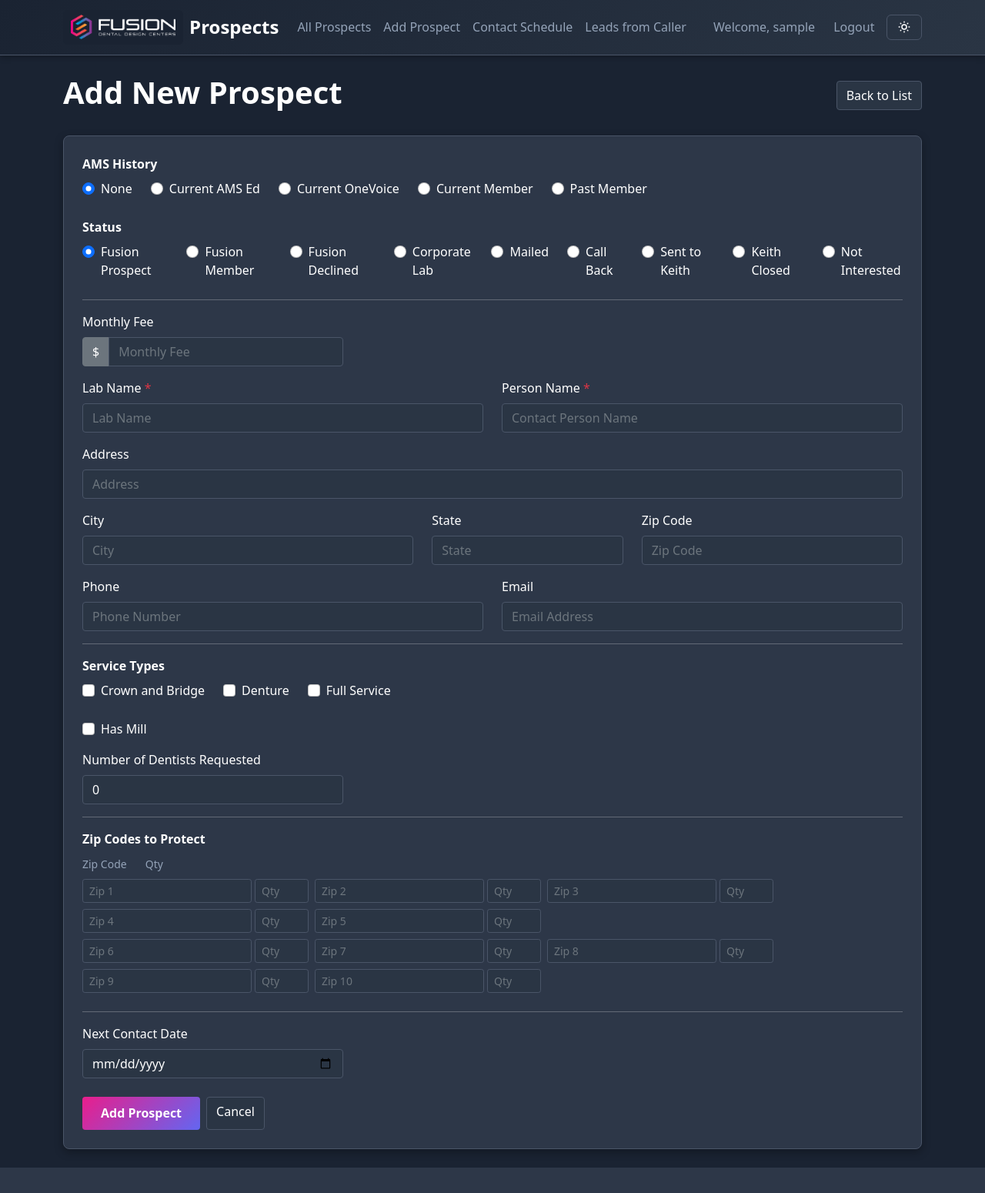
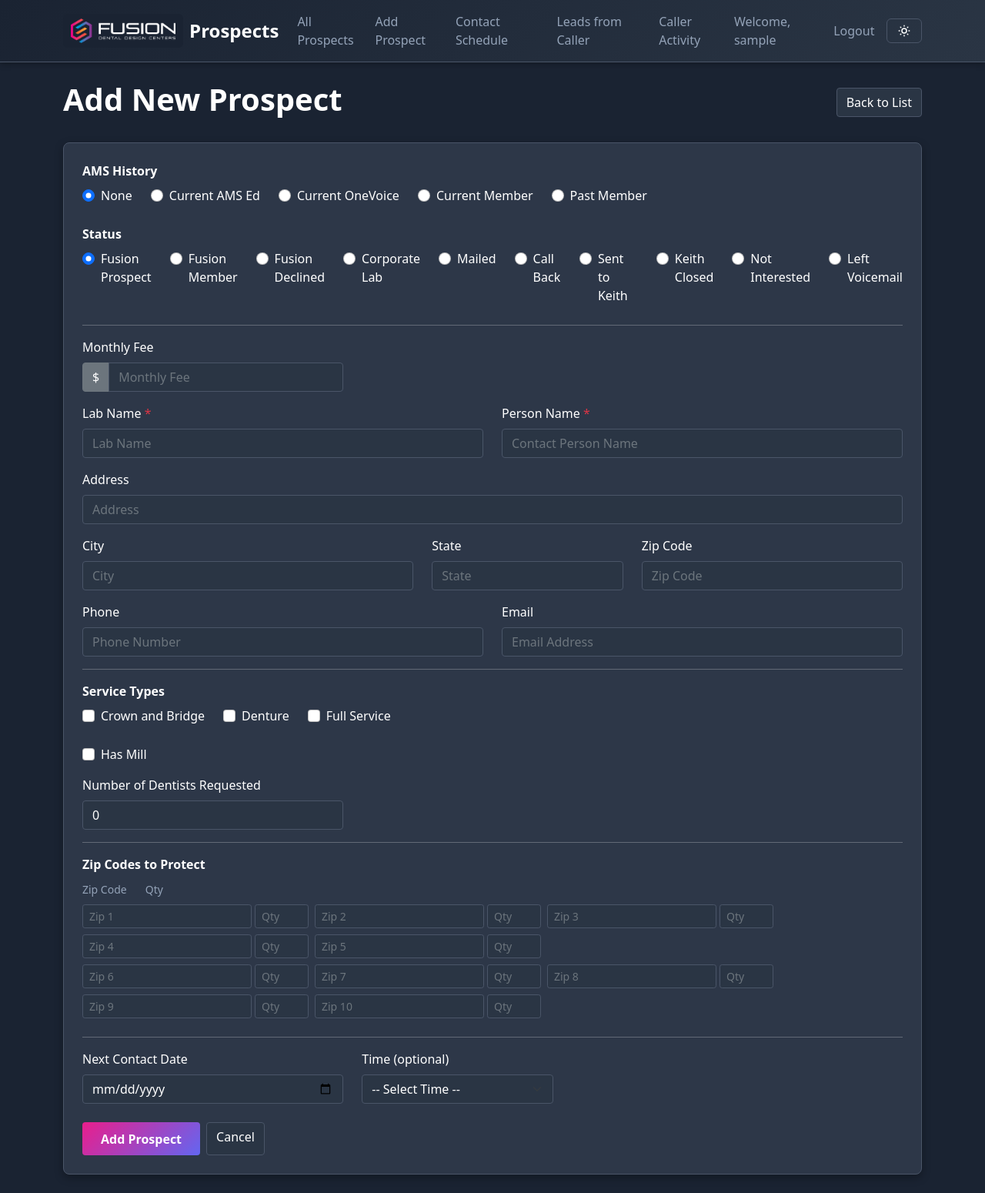
Before and after one commit to jaigner-ams/fusion, a Django app: page /prospects/add/ in a window 1280 px wide. Shown: the whole page at 77% size. Before the commit the page ends 1517 px from the top, so only its background shows below. Run offline with Django 4.2, Linux system fonts and the light colour scheme; the visitor is signed in with stand-in values (Sample User, id 1); some libraries are stand-ins or nearby versions.

Commit message:
Add left voicemail status, next contact time, caller activity tracking, and daily report email
- Add 'left_voicemail' status option for caller edit page
- Add next_contact_time field with 15-min interval dropdown to prospect edit, detail, and list views
- Add created_by field to ProspectNote for tracking who wrote each note
- Add caller activity report page for admin to monitor caller notes by date
- Add daily caller activity email command (send_caller_activity_report) with 10 PM cron
- Add View button to prospect edit page header
- Fix timezone-aware date filtering for activity queries

Co-Authored-By: Claude Opus 4.6 <noreply@anthropic.com>

```diff
--- a/prospects/forms.py
+++ b/prospects/forms.py
@@ -1,9 +1,27 @@
 from django import forms
+from datetime import time as dt_time
 from .models import Prospect, ProspectNote, ProspectServiceType, LeadReferral
+
+
+def _time_slot_choices(include_blank=True):
+    """Generate 15-minute interval time slots from 7:00 AM to 7:00 PM"""
+    choices = [('', '-- Select Time --')] if include_blank else []
+    for hour in range(7, 20):  # 7 AM to 7 PM
+        for minute in (0, 15, 30, 45):
+            t = dt_time(hour, minute)
+            label = t.strftime('%I:%M %p')
+            value = t.strftime('%H:%M')
+            choices.append((value, label))
+    return choices
 
 
 class ProspectForm(forms.ModelForm):
     """Form for creating and editing prospects"""
+
+    def __init__(self, *args, **kwargs):
+        super().__init__(*args, **kwargs)
+        if self.instance and self.instance.next_contact_time:
+            self.initial['next_contact_time'] = self.instance.next_contact_time.strftime('%H:%M')
 
     # Service types as checkboxes (multiple select)
     service_types = forms.MultipleChoiceField(
@@ -18,7 +36,7 @@ class ProspectForm(forms.ModelForm):
         fields = [
             'ams_history', 'status', 'monthly_fee', 'lab_name', 'person_name',
             'address', 'city', 'state', 'zip_code', 'phone', 'email',
-            'has_mill', 'dentists_requested', 'next_contact_date',
+            'has_mill', 'dentists_requested', 'next_contact_date', 'next_contact_time',
             'zip_protect_1', 'zip_protect_2', 'zip_protect_3',
             'zip_protect_4', 'zip_protect_5', 'zip_protect_6',
             'zip_protect_7', 'zip_protect_8', 'zip_protect_9', 'zip_protect_10',
@@ -75,6 +93,10 @@ class ProspectForm(forms.ModelForm):
                 'class': 'form-control',
                 'type': 'date'
             }),
+            'next_contact_time': forms.Select(
+                attrs={'class': 'form-select'},
+                choices=_time_slot_choices(include_blank=True),
+            ),
             'zip_protect_1': forms.TextInput(attrs={
                 'class': 'form-control form-control-sm',
                 'placeholder': 'Zip 1'
@@ -198,19 +220,29 @@ class ProspectNoteForm(forms.ModelForm):
 
 
 class NextContactDateForm(forms.ModelForm):
-    """Form for editing next contact date on detail page"""
+    """Form for editing next contact date and time on detail page"""
+
+    def __init__(self, *args, **kwargs):
+        super().__init__(*args, **kwargs)
+        if self.instance and self.instance.next_contact_time:
+            self.initial['next_contact_time'] = self.instance.next_contact_time.strftime('%H:%M')
 
     class Meta:
         model = Prospect
-        fields = ['next_contact_date']
+        fields = ['next_contact_date', 'next_contact_time']
         widgets = {
             'next_contact_date': forms.DateInput(attrs={
                 'class': 'form-control',
                 'type': 'date'
-            })
+            }),
+            'next_contact_time': forms.Select(
+                attrs={'class': 'form-select'},
+                choices=_time_slot_choices(include_blank=True),
+            ),
         }
         labels = {
-            'next_contact_date': 'Next Contact Date'
+            'next_contact_date': 'Next Contact Date',
+            'next_contact_time': 'Time',
         }
 
 
@@ -243,19 +275,6 @@ class CreateLabAccountForm(forms.Form):
         }),
         label='Send credentials via email'
     )
-
-
-def _time_slot_choices(include_blank=True):
-    """Generate 15-minute interval time slots from 7:00 AM to 7:00 PM"""
-    choices = [('', '-- Select Time --')] if include_blank else []
-    from datetime import time
-    for hour in range(7, 20):  # 7 AM to 7 PM
-        for minute in (0, 15, 30, 45):
-            t = time(hour, minute)
-            label = t.strftime('%I:%M %p')
-            value = t.strftime('%H:%M')
-            choices.append((value, label))
-    return choices
 
 
 class CallerCallbackForm(forms.Form):
@@ -335,3 +354,17 @@ class CallerNotInterestedForm(forms.Form):
         }),
         label='Note'
     )
+
+
+class CallerLeftVoicemailForm(forms.Form):
+    """Form for caller to mark a prospect as left voicemail"""
+    note = forms.CharField(
+        required=False,
+        max_length=500,
+        widget=forms.Textarea(attrs={
+            'class': 'form-control',
+            'rows': 3,
+            'placeholder': 'Optional note...'
+        }),
+        label='Note'
+    )
--- a/prospects/templates/prospects/base_prospects.html
+++ b/prospects/templates/prospects/base_prospects.html
@@ -312,6 +312,11 @@
             color: white;
         }
 
+        .badge-left-voicemail {
+            background-color: #f97316;
+            color: white;
+        }
+
         .navbar-text {
             color: var(--text-secondary) !important;
         }
@@ -571,6 +576,7 @@
                         <a class="nav-link" href="{% url 'prospects:prospect_add' %}">Add Prospect</a>
                         <a class="nav-link" href="{% url 'prospects:contact_schedule' %}">Contact Schedule</a>
                         <a class="nav-link" href="{% url 'prospects:lead_referrals' %}">Leads from Caller</a>
+                        <a class="nav-link" href="{% url 'prospects:caller_activity' %}">Caller Activity</a>
                     {% endif %}
                 </div>
                 <div class="navbar-nav align-items-center">
--- a/prospects/templates/prospects/prospect_form.html
+++ b/prospects/templates/prospects/prospect_form.html
@@ -7,7 +7,14 @@
     <h1>{{ title }}</h1>
     <div class="d-flex gap-2">
         {% if prospect %}
+            <a href="{% url 'prospects:prospect_detail' prospect.pk %}" class="btn btn-outline-info">View</a>
             <button type="submit" form="prospect-form" class="btn btn-primary">Update Prospect</button>
+            {% if prospect.email %}
+            <form method="post" action="{% url 'prospects:send_fusion_email' prospect.pk %}" class="d-inline" onsubmit="return confirm('Send What is Fusion email to {{ prospect.email }}?')">
+                {% csrf_token %}
+                <button type="submit" class="btn btn-info">Send What is Fusion Email</button>
+            </form>
+            {% endif %}
         {% endif %}
         <a href="{% url 'prospects:prospect_list' %}" class="btn btn-secondary">Back to List</a>
     </div>
@@ -171,11 +178,15 @@
 
         <hr class="border-secondary">
 
-        <!-- Next Contact Date -->
+        <!-- Next Contact Date & Time -->
         <div class="row mb-4">
             <div class="col-md-4">
                 <label for="id_next_contact_date" class="form-label">Next Contact Date</label>
                 {{ form.next_contact_date }}
+            </div>
+            <div class="col-md-3">
+                <label for="id_next_contact_time" class="form-label">Time (optional)</label>
+                {{ form.next_contact_time }}
             </div>
         </div>
 
--- a/prospects/templates/prospects/prospect_list.html
+++ b/prospects/templates/prospects/prospect_list.html
@@ -167,9 +167,12 @@
                                     <span class="text-muted">-</span>
                                 {% endif %}
                             </td>
-                            <td data-order="{% if prospect.next_contact_date %}{{ prospect.next_contact_date|date:'Y-m-d' }}{% else %}9999-99-99{% endif %}">
+                            <td data-order="{% if prospect.next_contact_date %}{{ prospect.next_contact_date|date:'Y-m-d' }} {% if prospect.next_contact_time %}{{ prospect.next_contact_time|time:'H:i' }}{% else %}99:99{% endif %}{% else %}9999-99-99 99:99{% endif %}">
                                 {% if prospect.next_contact_date %}
                                     {{ prospect.next_contact_date|date:"M d, Y" }}
+                                    {% if prospect.next_contact_time %}
+                                        <br><small class="text-muted">{{ prospect.next_contact_time|time:"g:i A" }}</small>
+                                    {% endif %}
                                 {% else %}
                                     <span class="text-muted">Not set</span>
                                 {% endif %}
--- a/prospects/urls.py
+++ b/prospects/urls.py
@@ -12,9 +12,11 @@ urlpatterns = [
     path('caller/<int:pk>/', views.caller_detail, name='caller_detail'),
     path('caller/<int:pk>/edit/', views.caller_edit, name='caller_edit'),
     path('leads/', views.lead_referrals, name='lead_referrals'),
+    path('caller-activity/', views.caller_activity, name='caller_activity'),
     path('<int:pk>/', views.prospect_detail, name='prospect_detail'),
     path('<int:pk>/edit/', views.prospect_edit, name='prospect_edit'),
     path('<int:pk>/delete/', views.prospect_delete, name='prospect_delete'),
     path('<int:pk>/print/', views.prospect_print, name='prospect_print'),
     path('<int:pk>/create-account/', views.create_lab_account, name='create_lab_account'),
+    path('<int:pk>/send-fusion-email/', views.send_fusion_email, name='send_fusion_email'),
 ]
--- a/prospects/views.py
+++ b/prospects/views.py
@@ -29,7 +29,8 @@ from django.template.loader import render_to_string
 from django.conf import settings
 from .models import Prospect, ProspectNote, ProspectServiceType, Mailer, LeadReferral
 from .forms import (ProspectForm, ProspectNoteForm, NextContactDateForm, CreateLabAccountForm,
-                     CallerCallbackForm, CallerSentToKeithForm, CallerNotInterestedForm)
+                     CallerCallbackForm, CallerSentToKeithForm, CallerNotInterestedForm,
+                     CallerLeftVoicemailForm)
 from mgmt.models import CustomUser
 from mgmt.decorators import caller_required
 
@@ -45,7 +46,7 @@ def prospect_list(request):
     source_filter = request.GET.get('source', '')
 
     # Exclude caller-only statuses from Keith's list (until sent to him)
-    caller_only_statuses = ['mailed', 'callback', 'not_interested']
+    caller_only_statuses = ['mailed', 'callback', 'not_interested', 'left_voicemail']
     prospects = Prospect.objects.exclude(status__in=caller_only_statuses)
 
     if source_filter == 'caller':
@@ -156,6 +157,7 @@ def prospect_detail(request, pk):
             if note_form.is_valid():
                 note = note_form.save(commit=False)
                 note.prospect = prospect
+                note.created_by = request.user
                 note.save()
                 messages.success(request, 'Note added successfully!')
                 return redirect('prospects:prospect_detail', pk=pk)
@@ -439,6 +441,44 @@ def create_lab_account(request, pk):
 
 
 @login_required
+def send_fusion_email(request, pk):
+    """Send 'What is Fusion' email to a prospect"""
+    if request.user.is_caller_user():
+        return redirect('prospects:caller_dashboard')
+    prospect = get_object_or_404(Prospect, pk=pk)
+
+    if request.method != 'POST':
+        return redirect('prospects:prospect_edit', pk=pk)
+
+    if not prospect.email:
+        messages.error(request, f'No email address on file for "{prospect.lab_name}".')
+        return redirect('prospects:prospect_edit', pk=pk)
+
+    try:
+        send_mail(
+            subject='What is Fusion',
+            message=(
+                f'Thank you {prospect.person_name} for your interest in Fusion.\n\n'
+                'Below is a web link that has a Video and Text description of Fusion.\n'
+                'I look forward to a follow up phone call with you soon.\n\n'
+                'https://fusiondentaldesigncenters.com/fusion-a-rescue-response-for-the-dental-lab-industry/\n\n'
+                'You can always reach me at 708 502-3411\n\n'
+                'Kind Regards,\n'
+                'Keith Crittenden\n'
+                'AmericaSmiles Network'
+            ),
+            from_email=settings.DEFAULT_FROM_EMAIL,
+            recipient_list=[prospect.email],
+            fail_silently=False,
+        )
+        messages.success(request, f'"What is Fusion" email sent to {prospect.email}.')
+    except Exception as e:
+        messages.error(request, f'Failed to send email: {str(e)}')
+
+    return redirect('prospects:prospect_edit', pk=pk)
+
+
+@login_required
 @caller_required
 def caller_dashboard(request):
     """Caller's main dashboard showing prospects from mailer campaigns"""
@@ -446,7 +486,7 @@ def caller_dashboard(request):
     mailer_filter = request.GET.get('mailer', '')
 
     # Caller only sees mailed/callback/sent_to_keith/keith_closed statuses
-    caller_statuses = ['mailed', 'callback', 'sent_to_keith', 'keith_closed', 'not_interested']
+    caller_statuses = ['mailed', 'callback', 'sent_to_keith', 'keith_closed', 'not_interested', 'left_voicemail']
     prospects = Prospect.objects.filter(status__in=caller_statuses)
 
     if status_filter and status_filter in caller_statuses:
@@ -460,6 +500,7 @@ def caller_dashboard(request):
         'sent_to_keith': Prospect.objects.filter(status='sent_to_keith').count(),
         'keith_closed': Prospect.objects.filter(status='keith_closed').count(),
         'not_interested': Prospect.objects.filter(status='not_interested').count(),
+        'left_voicemail': Prospect.objects.filter(status='left_voicemail').count(),
     }
     status_counts['total'] = sum(status_counts.values())
 
@@ -501,6 +542,7 @@ def caller_edit(request, pk):
     callback_form = CallerCallbackForm()
     sent_to_keith_form = CallerSentToKeithForm()
     not_interested_form = CallerNotInterestedForm()
+    left_voicemail_form = CallerLeftVoicemailForm()
 
     if request.method == 'POST':
         action = request.POST.get('action')
@@ -510,10 +552,11 @@ def caller_edit(request, pk):
             if callback_form.is_valid():
                 prospect.status = 'callback'
                 prospect.next_contact_date = callback_form.cleaned_data['callback_date']
+                prospect.next_contact_time = callback_form.cleaned_data.get('callback_time')
                 prospect.save()
                 note_text = callback_form.cleaned_data.get('note')
                 if note_text:
-                    ProspectNote.objects.create(prospect=prospect, note_text=note_text)
+                    ProspectNote.objects.create(prospect=prospect, note_text=note_text, created_by=request.user)
                 callback_time = callback_form.cleaned_data.get('callback_time')
                 time_str = f" at {callback_time.strftime('%I:%M %p')}" if callback_time else ""
                 messages.success(request, f'"{prospect.lab_name}" set to Call Back on {prospect.next_contact_date.strftime("%m/%d/%Y")}{time_str}.')
@@ -534,14 +577,33 @@ def caller_edit(request, pk):
                 )
                 note_text = sent_to_keith_form.cleaned_data.get('note')
                 if note_text:
-                    ProspectNote.objects.create(prospect=prospect, note_text=note_text)
+                    ProspectNote.objects.create(prospect=prospect, note_text=note_text, created_by=request.user)
                 ProspectNote.objects.create(
                     prospect=prospect,
+                    created_by=request.user,
                     note_text=f"Sent to Keith - Contact: {sent_to_keith_form.cleaned_data['contact_person']}, "
                               f"Appt: {sent_to_keith_form.cleaned_data['appointment_date'].strftime('%m/%d/%Y')} "
                               f"at {sent_to_keith_form.cleaned_data['appointment_time'].strftime('%I:%M %p')}"
                 )
                 messages.success(request, f'"{prospect.lab_name}" sent to Keith.')
+                return redirect('prospects:caller_dashboard')
+
+        elif action == 'left_voicemail':
+            left_voicemail_form = CallerLeftVoicemailForm(request.POST)
+            if left_voicemail_form.is_valid():
+                prospect.status = 'left_voicemail'
+                prospect.save()
+                from django.utils import timezone
+                today = timezone.now().strftime('%m/%d/%Y')
+                ProspectNote.objects.create(
+                    prospect=prospect,
+                    created_by=request.user,
+                    note_text=f"Left voicemail on {today}"
+                )
+                note_text = left_voicemail_form.cleaned_data.get('note')
+                if note_text:
+                    ProspectNote.objects.create(prospect=prospect, note_text=note_text, created_by=request.user)
+                messages.success(request, f'"{prospect.lab_name}" marked as Left Voicemail.')
                 return redirect('prospects:caller_dashboard')
 
         elif action == 'not_interested':
@@ -551,7 +613,7 @@ def caller_edit(request, pk):
                 prospect.save()
                 note_text = not_interested_form.cleaned_data.get('note')
                 if note_text:
-                    ProspectNote.objects.create(prospect=prospect, note_text=note_text)
+                    ProspectNote.objects.create(prospect=prospect, note_text=note_text, created_by=request.user)
                 messages.success(request, f'"{prospect.lab_name}" marked as Not Interested.')
                 return redirect('prospects:caller_dashboard')
 
@@ -561,6 +623,7 @@ def caller_edit(request, pk):
         'callback_form': callback_form,
         'sent_to_keith_form': sent_to_keith_form,
         'not_interested_form': not_interested_form,
+        'left_voicemail_form': left_voicemail_form,
         'title': f'Edit: {prospect.lab_name}',
     }
     return render(request, 'prospects/caller_edit.html', context)
@@ -576,3 +639,54 @@ def lead_referrals(request):
         'title': 'Leads from AMS Caller',
     }
     return render(request, 'prospects/lead_referrals.html', context)
+
+
+@login_required
+def caller_activity(request):
+    """Admin view to monitor caller activity by date"""
+    if request.user.is_caller_user():
+        return redirect('prospects:caller_dashboard')
+
+    selected_date = request.GET.get('date', '')
+    if selected_date:
+        try:
+            selected_date = date.fromisoformat(selected_date)
+        except ValueError:
+            selected_date = date.today()
+    else:
+        selected_date = date.today()
+
+    # Get all caller users
+    callers = CustomUser.objects.filter(user_type='caller')
+
+    # Build timezone-aware date range for filtering
+    from django.utils import timezone as tz
+    import datetime as dt
+    day_start = tz.make_aware(dt.datetime.combine(selected_date, dt.time.min))
+    day_end = tz.make_aware(dt.datetime.combine(selected_date, dt.time.max))
+
+    caller_stats = []
+    for caller in callers:
+        # Notes created by this caller on the selected date
+        notes = ProspectNote.objects.filter(
+            created_by=caller,
+            created_at__gte=day_start,
+            created_at__lte=day_end
+        ).select_related('prospect').order_by('-created_at')
+
+        # Unique prospects touched
+        prospects_touched = notes.values('prospect').distinct().count()
+
+        caller_stats.append({
+            'caller': caller,
+            'note_count': notes.count(),
+            'prospects_touched': prospects_touched,
+            'notes': notes,
+        })
+
+    context = {
+        'selected_date': selected_date,
+        'caller_stats': caller_stats,
+        'title': 'Caller Activity Report',
+    }
+    return render(request, 'prospects/caller_activity.html', context)
```
Also changed, not shown: prospects/management/commands/send_caller_activity_report.py (added, +106 -0 lines), prospects/models.py (+10 -1 lines), prospects/templates/prospects/caller_activity.html (added, +67 -0 lines), prospects/templates/prospects/caller_dashboard.html (+12 -2 lines), prospects/templates/prospects/caller_edit.html (+20 -0 lines), prospects/templates/prospects/prospect_detail.html (+7 -2 lines), prospects/migrations/0008_alter_prospect_status.py (added), prospects/migrations/0009_prospect_next_contact_time.py (added), prospects/migrations/0010_prospectnote_created_by.py (added).
